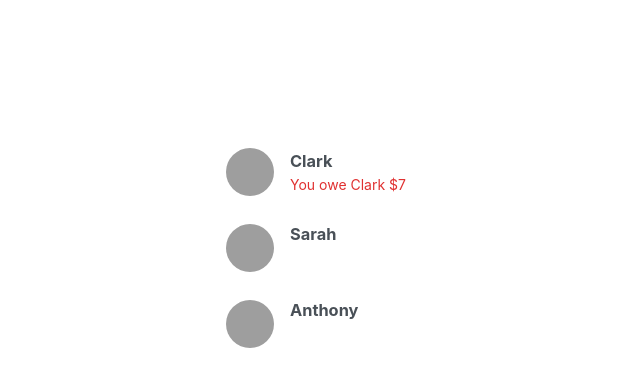
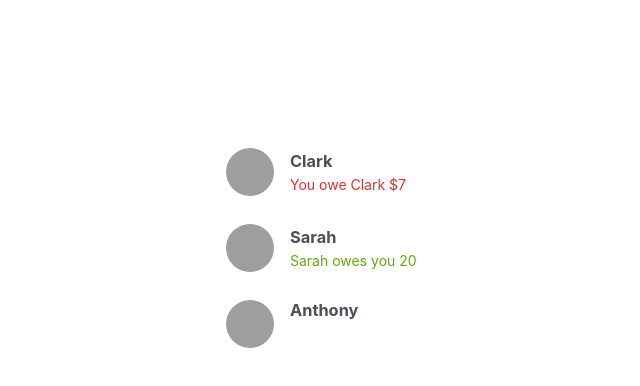
Before and after one commit to AbdullahiAbdulganiyu/eat-n-split, a React (Create React App) app: page / in a window 1280 px wide. Shown: the top 386 px of the page, without its empty margins (16-656 px from the left). Built offline with nearby package versions, Linux system fonts and the light colour scheme; grey boxes are pictures that could not be loaded.

Commit message:
rendering a message when balance >  0

```diff
--- a/src/App.js
+++ b/src/App.js
@@ -50,6 +50,11 @@ function Friend({ friend }) {
           You owe {friend.name} ${Math.abs(friend.balance)}
         </p>
       )}
+      {friend.balance > 0 && (
+        <p className="green">
+          {friend.name} owes you {friend.balance}
+        </p>
+      )}
     </li>
   );
 }
```
